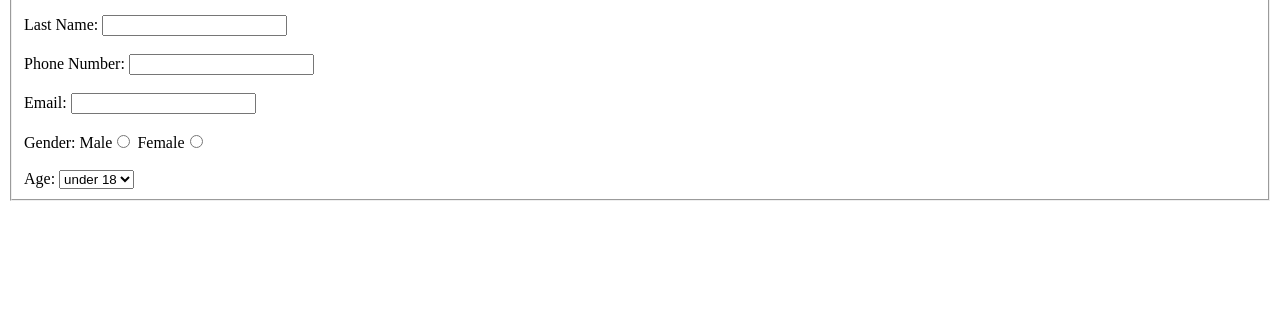
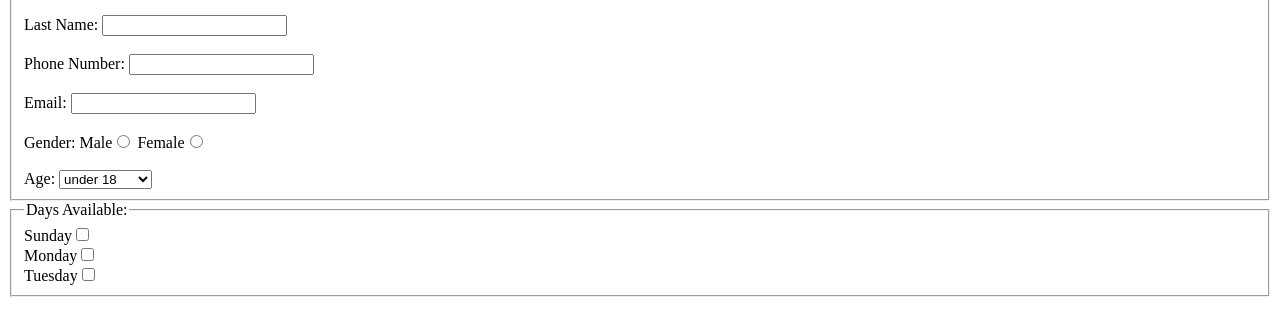
Before and after one commit to ymtmb/lab4, a plain HTML site: page index.html in a window 1280 px wide. Shown: the part 127-462 px from the top of the page. Drawn offline with Linux system fonts and the light colour scheme.

Commit message:
added days available

```diff
--- a/index.html
+++ b/index.html
@@ -31,3 +31,14 @@
 				<option value="under18">under 18</option>
 				<option value="18-24">18-24</option>
 				<option value="24-34">24-34</option>
+				<option value="45-54">45-54</option>
+				<option value="55-64">55-64</option>
+				<option value="65+">65 and over</option>
+			</select>
+			</fieldset>
+
+			<fieldset>
+				<legend>Days Available:</legend>
+				<label>Sunday<input type="checkbox" name="available_field[]" value="Sunday"></label><br>
+				<label>Monday<input type="checkbox" name="available_field[]" value="Monday"></label><br>
+				<label>Tuesday<input type="checkbox" name="available_field[]" value="Tuesday"></label><br>
```
